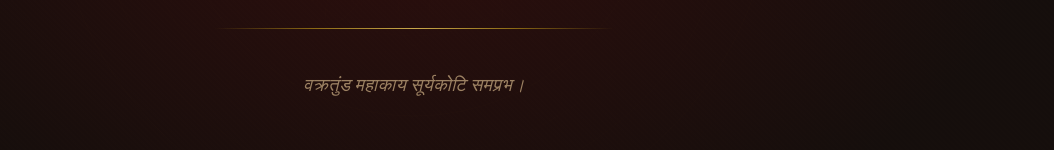
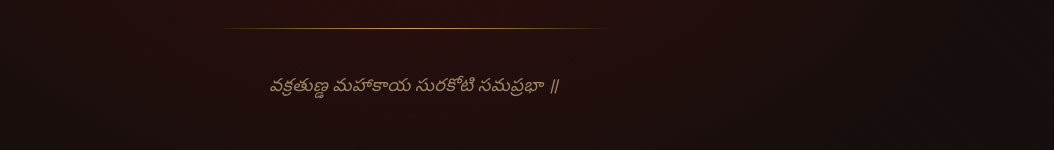
Before and after one commit to gmkrishna2005/wedding-invitation-website-using-AI, a Next.js app: page / in a window 1280 px wide. Both pictures are taken after a click on the button "CLICK HERE". Shown: the part 524-674 px from the top of the page, without its empty margins (226-1280 px from the left). Built offline with nearby package versions, Linux system fonts and the light colour scheme.

Commit message:
Update text in HeroSection component to Telugu

```diff
--- a/src/components/HeroSection.tsx
+++ b/src/components/HeroSection.tsx
@@ -103,7 +103,7 @@ export default function HeroSection() {
           transition={{ duration: 1, delay: 1.2 }}
           className="font-[var(--font-serif)] text-base md:text-lg text-[var(--color-cortez)] italic tracking-wide max-w-xl mx-auto leading-relaxed"
         >
-          वक्रतुंड महाकाय सूर्यकोटि समप्रभ।
+         వక్రతుణ్డ మహాకాయ సురకోటి సమప్రభా ॥
         </motion.p>
 
         {/* CTA */}
```
